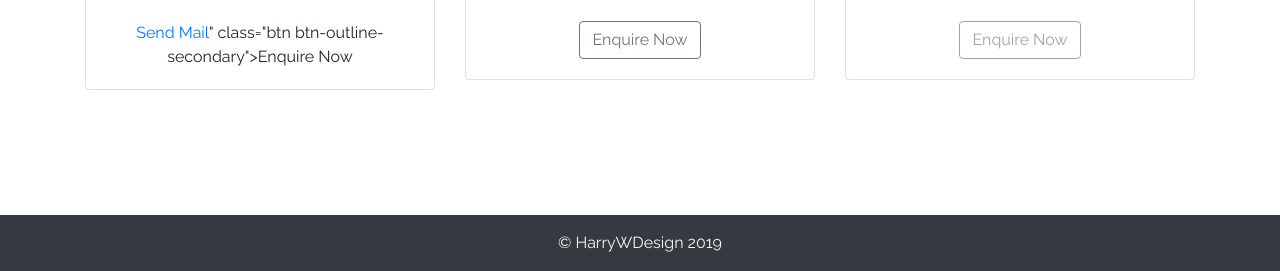
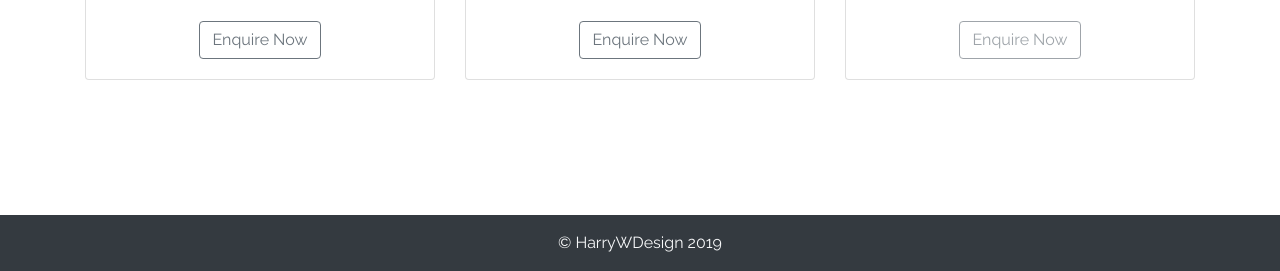
Before and after one commit to HarryW123/productstore, a plain HTML site: page index.html in a window 1280 px wide. Shown: the part 529-800 px from the top of the page. Drawn offline with nearby package versions, Linux system fonts and the light colour scheme.

Commit message:
Fixed Error

```diff
--- a/index.html
+++ b/index.html
@@ -49,7 +49,7 @@
                                 <li>Flexible Support</li>
                                 <li>Experienced Developers</li>
                             </ul>
-                            <a href="mailto:harrywilliams2408@gmail.com?Subject=Discord.JS%20Enquiry" target="_top">Send Mail</a>" class="btn btn-outline-secondary">Enquire Now</a>
+                            <a href="mailto:harrywilliams2408@gmail.com?Subject=Discord.JS%20Enquiry" target="_top" class="btn btn-outline-secondary">Enquire Now</a>
                         </div>
                     </div>
                 </div>
```
